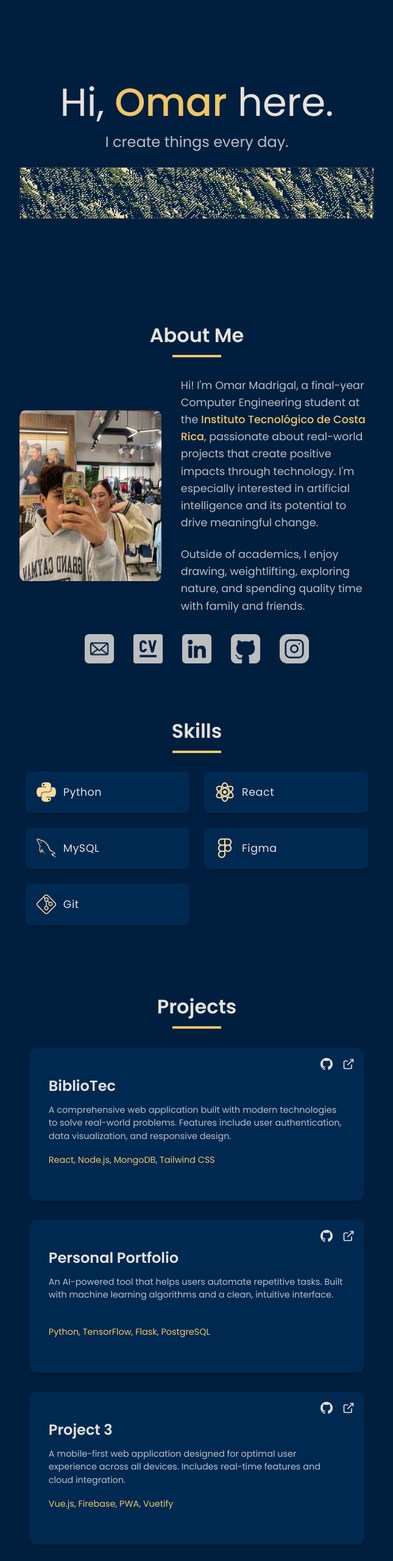
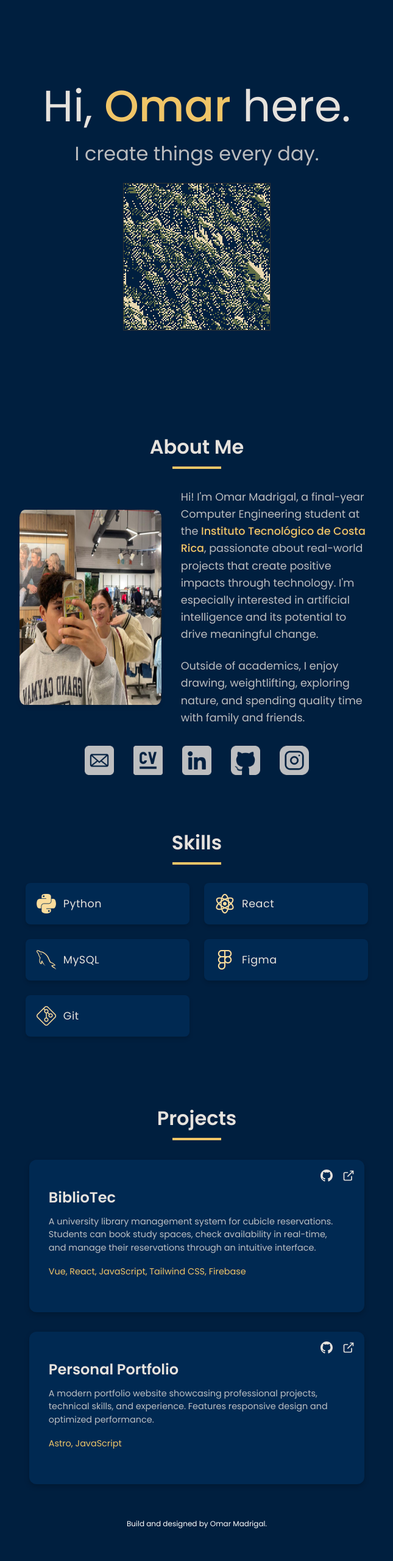
Before and after one commit to predye28/portfolio-predyye, an Astro site in the folder predyye/: page / in a window 1280 px wide. Shown: the part 120-2680 px from the top of the page at 61% size, without its empty margins (317-962 px from the left). After the commit the page ends 2636 px from the top, so only its background shows below. Built offline with nearby package versions, Linux system fonts and the light colour scheme; Astro itself is replaced by a stand-in of ours.

Commit message:
update details

```diff
--- a/predyye/src/components/AboutSection.astro
+++ b/predyye/src/components/AboutSection.astro
@@ -32,7 +32,7 @@ import BmlAutomaton from './BMLAutomato.astro'
         alt="Omar Madrigal"
         class="profile-image"
         width="280"
-        height="280"
+        height="320"
         loading="lazy"
       />
     </div>
@@ -100,7 +100,7 @@ import BmlAutomaton from './BMLAutomato.astro'
     const aboutImage = document.getElementById('about-image');
 
     const handleResize = () => {
-      const isMobile = window.innerWidth <= 767;
+      const isMobile = window.innerWidth <= 1023;
       if (aboutImage) {
         aboutImage.style.display = isMobile ? 'none' : 'flex';
       }
--- a/predyye/src/components/BMLAutomato.astro
+++ b/predyye/src/components/BMLAutomato.astro
@@ -40,8 +40,8 @@
     animationId: number | null;
     grid: number[][];
 
-    readonly ROWS: number = 50;
-    readonly COLS: number = 350;
+    readonly ROWS: number = 120;
+    readonly COLS: number = 120;
     readonly EMPTY_PERCENTAGE: number = 60;
     readonly MAX_ITERATIONS: number = 1800;
     readonly CELL_SIZE: number = 2;
--- a/predyye/src/components/ProjectsSection.astro
+++ b/predyye/src/components/ProjectsSection.astro
@@ -3,25 +3,18 @@
 const projects = [
   {
     title: "BiblioTec",
-    description: "A comprehensive web application built with modern technologies to solve real-world problems. Features include user authentication, data visualization, and responsive design.",
-    technologies: "React, Node.js, MongoDB, Tailwind CSS",
-    github: "https://github.com/predye28/project1",
+    description: "A university library management system for cubicle reservations. Students can book study spaces, check availability in real-time, and manage their reservations through an intuitive interface.",
+    technologies: "Vue, React, JavaScript, Tailwind CSS, Firebase",
+    github: "https://github.com/Jeremy-mfs/BiblioTec",
     demo: "https://project1-demo.com"
   },
   {
     title: "Personal Portfolio",
-    description: "An AI-powered tool that helps users automate repetitive tasks. Built with machine learning algorithms and a clean, intuitive interface.",
-    technologies: "Python, TensorFlow, Flask, PostgreSQL",
+    description: "A modern portfolio website showcasing professional projects, technical skills, and experience. Features responsive design and optimized performance.",
+    technologies: "Astro, JavaScript",
     github: "https://github.com/predye28/project2",
-    demo: "https://project2-demo.com"
+    demo: "https://predyye.netlify.app/"
   },
-  {
-    title: "Project 3",
-    description: "A mobile-first web application designed for optimal user experience across all devices. Includes real-time features and cloud integration.",
-    technologies: "Vue.js, Firebase, PWA, Vuetify",
-    github: "https://github.com/predye28/project3",
-    demo: "https://project3-demo.com"
-  }
 ];
 ---
 
--- a/predyye/src/layouts/Layout.astro
+++ b/predyye/src/layouts/Layout.astro
@@ -38,6 +38,7 @@ const { title } = Astro.props;
     --color-footer: #001F3F;
     --color-background: #001F3F;
     --color-backgroundProject: #002952;
+    --color-backgroundProjectDetail: #002c58;
     --font-base: 16px;
     --gap-small: 0.5rem;
     --gap-medium: 1rem;
@@ -109,8 +110,12 @@ const { title } = Astro.props;
     max-width: 300px;
     border-radius: 4%;
     box-shadow: 0 4px 6px rgba(0, 0, 0, 0.1);
+    transition: transform 0.3s ease, box-shadow 0.3s ease;
   }
-
+  .profile-image:hover {
+    transform: translateY(-5px);
+    box-shadow: 0 6px 12px rgba(0, 0, 0, 0.2);
+  }
   .highlight {
     color: var(--color-textWordEspecial);
     font-weight: 500;
@@ -130,7 +135,7 @@ const { title } = Astro.props;
   }
 
   .section-title {
-    font-size: 4rem;
+    font-size: 4.5rem;
     font-weight: 250;
     color: var(--color-textTitleAndSubtitle);
   }
@@ -140,7 +145,7 @@ const { title } = Astro.props;
   }
 
   .section-word {
-    font-size: 1.5rem;
+    font-size: 2rem;
     font-weight: 300;
     color: var(--color-text);
   }
@@ -369,15 +374,15 @@ const { title } = Astro.props;
     display: flex;
     flex-direction: column;
     position: relative;
-    transition: transform 0.3s ease, box-shadow 1s ease;
+    transition: transform 0.3s ease, box-shadow 0.3s ease, background-color 0.3s ease;
     text-align: left;
     color: var(--color-text);
     min-height: 250px;
   }
 
   .project-card:hover {
-    transform: translateY(-5px);
-    box-shadow: 0 6px 12px rgba(0, 0, 0, 0.3);
+    background-color: var(--color-backgroundProjectDetail) !important;
+    transform: translateY(-10px) !important;
   }
 
   .project-title {
@@ -495,6 +500,9 @@ const { title } = Astro.props;
   .section-title {
     font-size: 3.5rem;
   }
+  .section-word {
+    font-size: 1.6rem;
+  }
 }
 
 @media (max-width: 767px) {
@@ -592,7 +600,7 @@ const { title } = Astro.props;
   }
 
   .section-title {
-    font-size: 1.8rem;
+    font-size: 2.2rem;
   }
 
   .section-subtitle {
```
Also changed, not shown: predyye/public/images/perfil1.jpeg (added), predyye/public/images/perfil2.jpeg (added), predyye/public/images/perfil3.jpeg (added), predyye/public/images/perfil4.jpeg (added), predyye/public/images/perfil5.jpeg (added).
